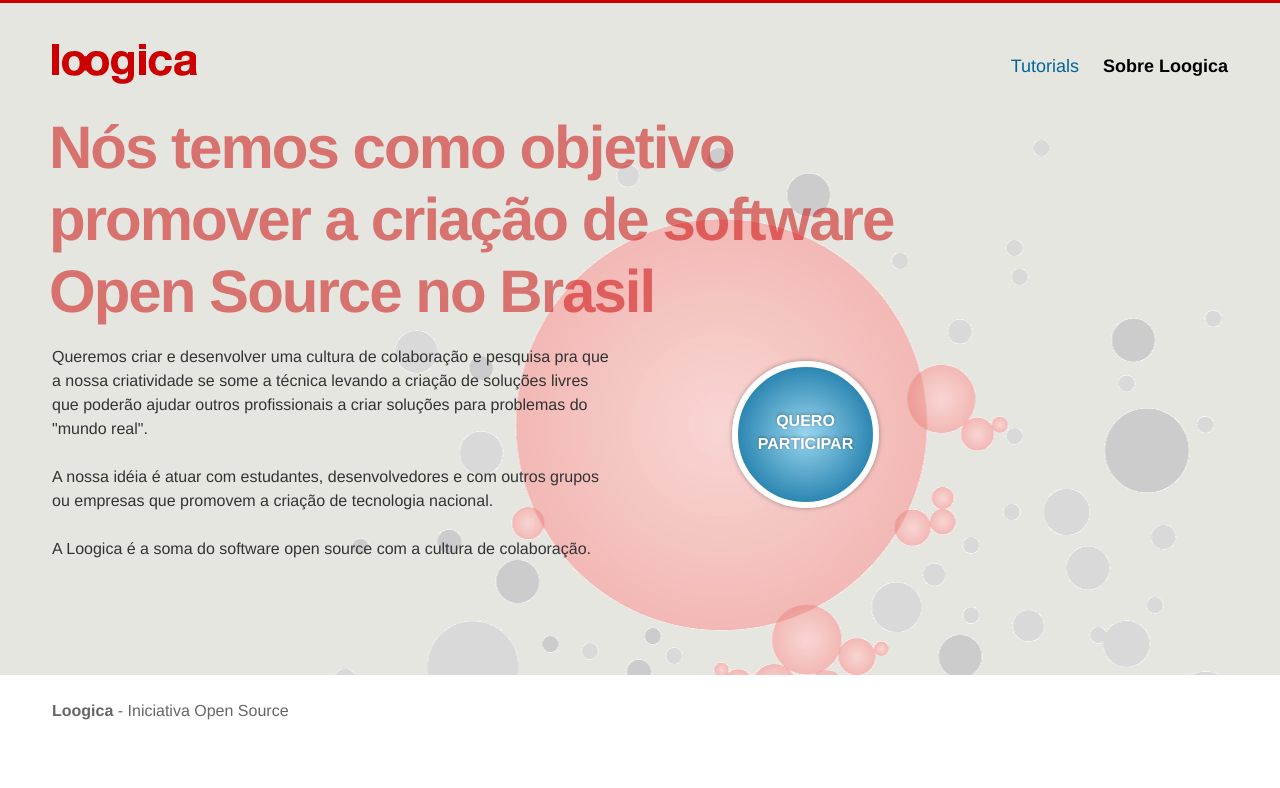
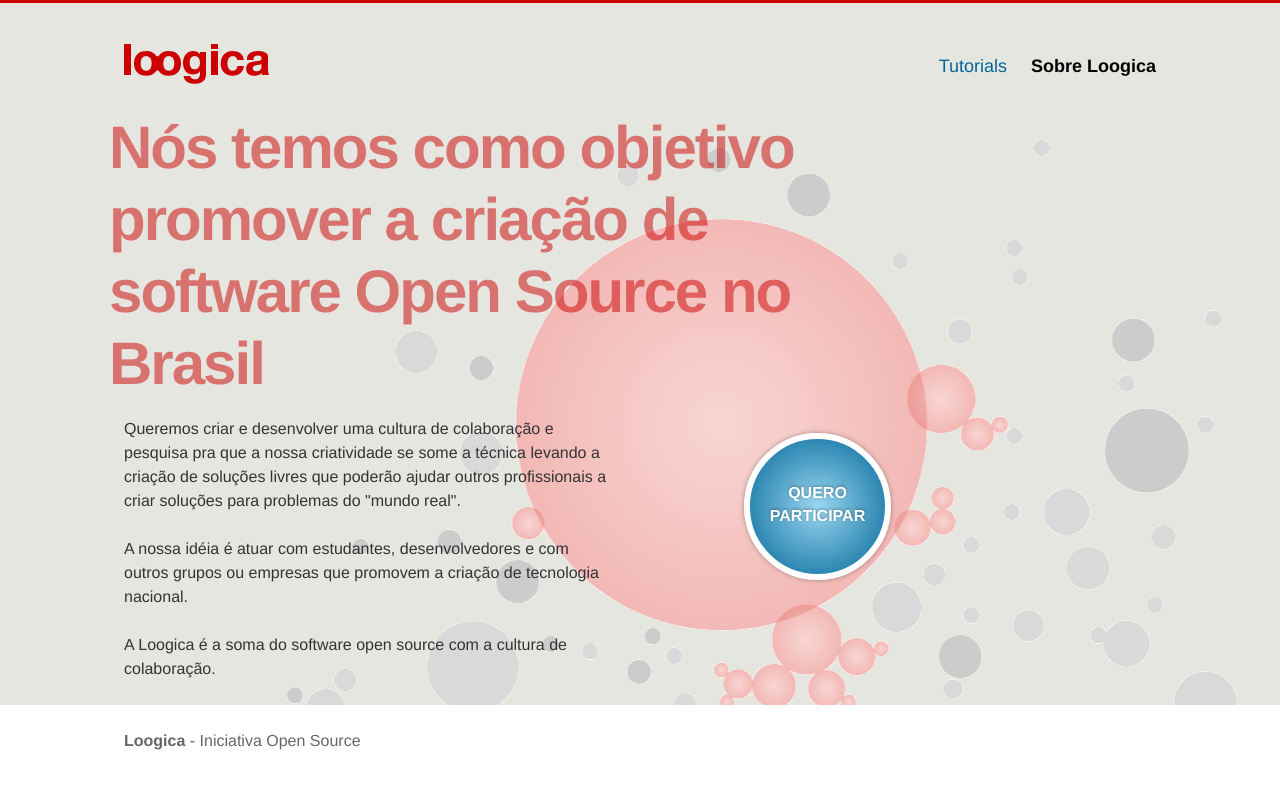
Before and after one commit to loogica/loogica.net, a plain HTML site: page index.html in a window 1280 px wide. Drawn offline with nearby package versions, Linux system fonts and the light colour scheme.

Commit message:
The first tuning applying the new grid

```diff
--- a/css/style.css
+++ b/css/style.css
@@ -28,7 +28,7 @@ p, li, dt, dd, th, td, caption, pre  { font-size: 1.6em; line-height: 1.5em;}
 
 li li, li p, li h1, li h3, li h4 { font-size: 1em;}
 
-p {padding: 0 24px 14px 12px; margin: 0 0 10px;}
+p {padding: 0 24px 14px; margin: 0 0 10px;}
 
 ul { margin: 0 0 2.4em 0; padding:0 0 0 4em ; }
 ol { margin: 0 0 2.4em 0; padding:0 0 0 4em ; }
@@ -88,19 +88,18 @@ article, aside, details, figcaption, figure, footer, header, hgroup, menu, nav,
 
 /* Generic */
 
-.header, .content, .footer { max-width: 120em; margin: auto;}
+.header, .content, .footer { max-width: 108em; margin: auto;}
 
 .main { padding: 0 0 0 0;}
 
 /* Header */
 .headerFrame { height: 9.6em; border-top: 3px solid #CC0000; }
-.header .siteID{ padding:0 0 7px; float:left; }
+.header .siteID{ padding:0 0 7px 12px; float:left; }
 .header .siteLogo { margin:0; padding:0 0; }
 .header .siteLogo a { text-indent: -9999px; width:162px; height:72px; margin:24px 0 0 0; padding:0; display:block; background: transparent url(../img/sitelogo-header.png) no-repeat left top; }
 
-
 /* Global Navigation */
-.navGlobal{ margin:0; padding: 4.7em 0 0 0; font-size: 10px; float:right;}
+.navGlobal{ margin:0; padding: 4.7em 12px 0 0; font-size: 10px; float:right;}
 .navGlobal ul { font-size: 1em; margin: 0; padding: 0; list-style:none; }
 .navGlobal li { font-size: 1em; margin: 0; padding: 0; float: left;}
 .navGlobal a  { font-size: 1.8em; font-weight: 400; margin: 0; padding: 0.5em 12px; display:block; }
@@ -265,7 +264,7 @@ background-color: #006699;
 
 
 /* Debug Grid */
-.debug { background-image: url(../img/grid-1200x24.png); background-repeat: repeat-y; background-position: center top;}
+.debug { background-image: url(../img/grid-1080x24.png); background-repeat: repeat-y; background-position: center top;}
 
 
 /* END */
```
